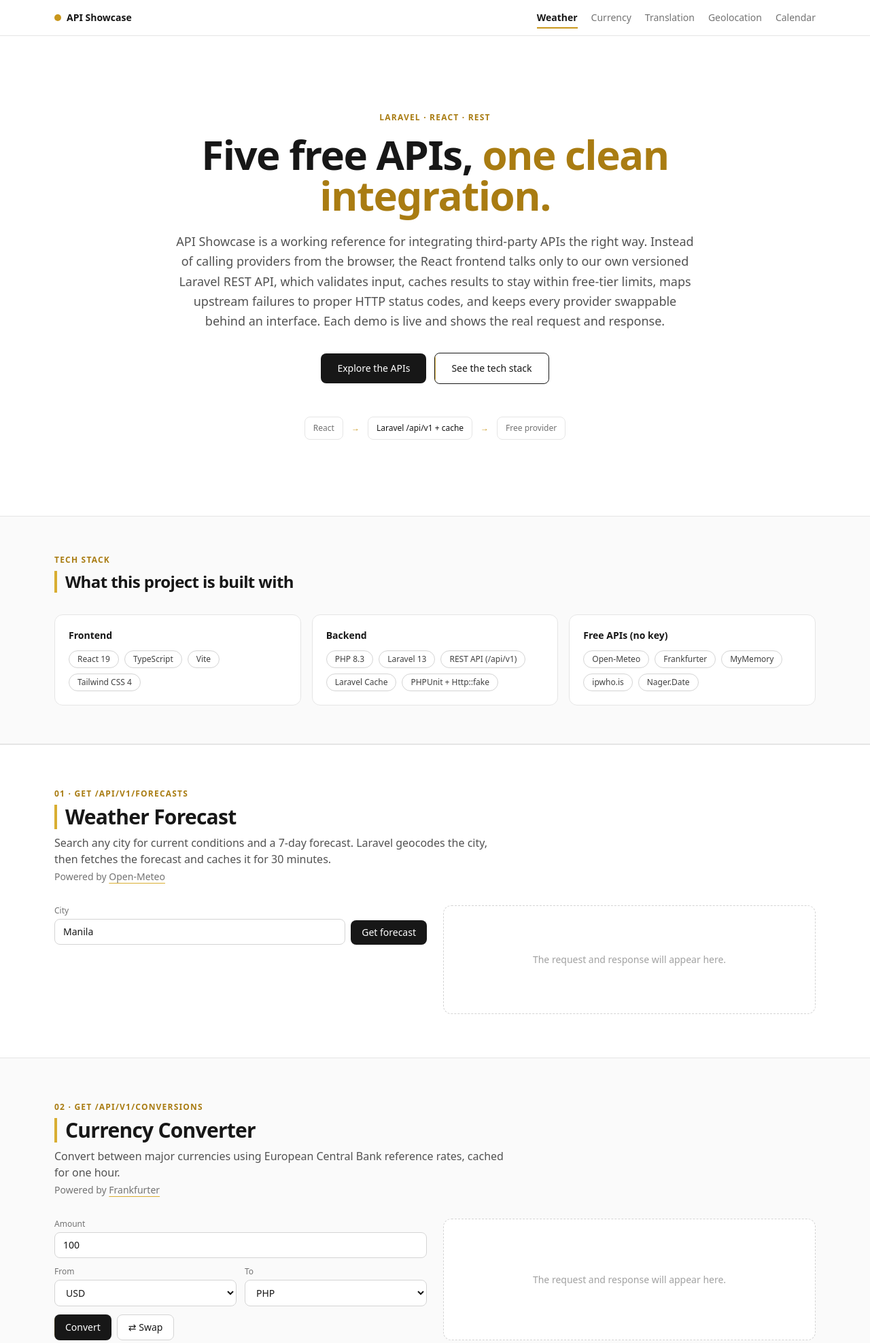
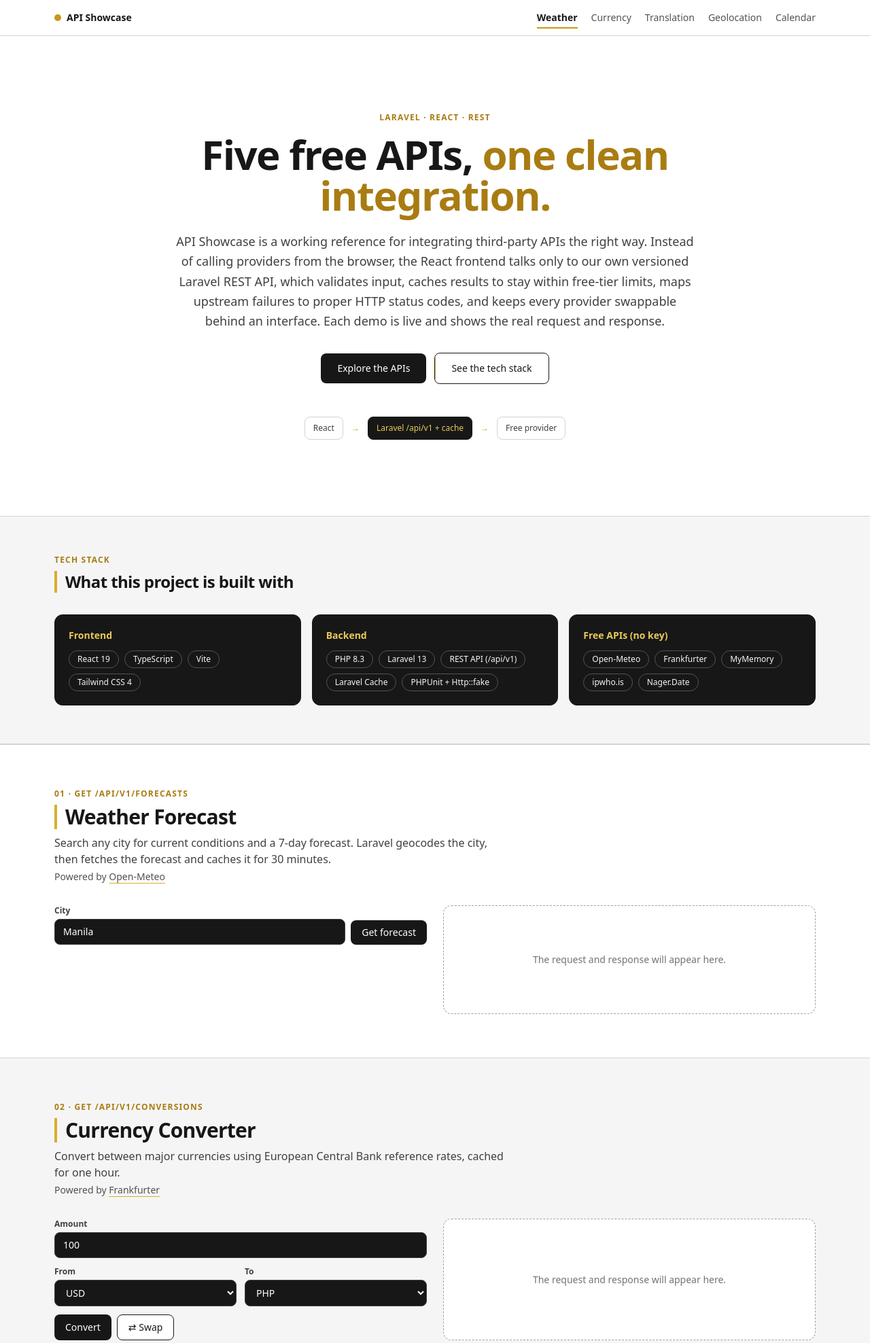
Before and after one commit to sheillarico/api-showcase, a Laravel app: page / in a window 1280 px wide. Shown: the top 1976 px of the page at 68% size. Run offline with Laravel 12, Linux system fonts and the light colour scheme; style sheets or scripts are compiled from the project's sources.

Commit message:
High-contrast dark inputs and results, remove hover movement on tech stack

```diff
--- a/resources/js/components/ResponseViewer.tsx
+++ b/resources/js/components/ResponseViewer.tsx
@@ -3,35 +3,35 @@ import type { ApiResult } from '@/lib/api';
 export default function ResponseViewer({ result }: { result: ApiResult<unknown> | null }) {
   if (!result) {
     return (
-      <div className="flex h-full min-h-40 items-center justify-center rounded-xl border border-dashed border-neutral-300 bg-white p-6 text-center text-sm text-neutral-400">
+      <div className="flex h-full min-h-40 items-center justify-center rounded-xl border border-dashed border-neutral-400 bg-white p-6 text-center text-sm text-neutral-500">
         The request and response will appear here.
       </div>
     );
   }
 
   return (
-    <div className="hover-lift overflow-hidden rounded-xl border border-neutral-200 bg-white">
-      <div className="flex flex-wrap items-center gap-2 border-b border-neutral-200 bg-neutral-50 px-4 py-2 text-xs">
-        <span className="rounded bg-neutral-900 px-1.5 py-0.5 font-semibold text-gold-300">{result.method}</span>
-        <code className="break-all text-neutral-700">{result.url}</code>
-        <span className="ml-auto whitespace-nowrap font-medium text-gold-700">
+    <div className="hover-lift overflow-hidden rounded-xl border border-neutral-900 bg-white">
+      <div className="flex flex-wrap items-center gap-2 bg-neutral-900 px-4 py-2.5 text-xs">
+        <span className="rounded bg-gold-400 px-1.5 py-0.5 font-semibold text-neutral-900">{result.method}</span>
+        <code className="break-all text-neutral-100">{result.url}</code>
+        <span className="ml-auto whitespace-nowrap font-medium text-gold-300">
           {result.status} · {result.ms} ms
         </span>
       </div>
 
       {result.body !== undefined && (
         <>
-          <p className="px-4 pt-3 text-[11px] font-semibold uppercase tracking-wider text-neutral-400">Request body</p>
-          <pre className="max-h-32 overflow-auto px-4 pb-3 pt-1 text-xs text-neutral-700">
+          <p className="px-4 pt-3 text-[11px] font-semibold uppercase tracking-wider text-neutral-500">Request body</p>
+          <pre className="max-h-32 overflow-auto px-4 pb-3 pt-1 text-xs text-neutral-800">
             {JSON.stringify(result.body, null, 2)}
           </pre>
         </>
       )}
 
-      <p className="border-t border-neutral-100 px-4 pt-3 text-[11px] font-semibold uppercase tracking-wider text-neutral-400">
+      <p className="border-t border-neutral-200 px-4 pt-3 text-[11px] font-semibold uppercase tracking-wider text-neutral-500">
         Response
       </p>
-      <pre className="max-h-80 overflow-auto px-4 pb-4 pt-1 text-xs leading-relaxed text-neutral-800">
+      <pre className="max-h-80 overflow-auto px-4 pb-4 pt-1 text-xs leading-relaxed text-neutral-900">
         {JSON.stringify(result.raw, null, 2)}
       </pre>
     </div>
--- a/resources/js/components/Section.tsx
+++ b/resources/js/components/Section.tsx
@@ -13,17 +13,17 @@ interface Props {
 }
 
 export default function Section({ id, index, title, description, provider, providerUrl, endpoint, children }: Props) {
-  const tone = index % 2 === 0 ? 'bg-neutral-50' : 'bg-white';
+  const tone = index % 2 === 0 ? 'bg-neutral-100' : 'bg-white';
 
   return (
-    <section id={id} className={`scroll-mt-20 border-t border-neutral-200 py-16 ${tone}`}>
+    <section id={id} className={`scroll-mt-20 border-t border-neutral-300 py-16 ${tone}`}>
       <Reveal className="mx-auto max-w-6xl px-4">
         <p className="text-xs font-semibold uppercase tracking-widest text-gold-600">
           {String(index).padStart(2, '0')} · {endpoint}
         </p>
         <h2 className="mt-2 border-l-4 border-gold-400 pl-3 text-3xl font-bold tracking-tight">{title}</h2>
-        <p className="mt-2 max-w-2xl text-neutral-600">{description}</p>
-        <p className="mt-1 text-sm text-neutral-500">
+        <p className="mt-2 max-w-2xl text-neutral-700">{description}</p>
+        <p className="mt-1 text-sm text-neutral-600">
           Powered by{' '}
           <a
             href={providerUrl}
--- a/resources/js/components/TechStack.tsx
+++ b/resources/js/components/TechStack.tsx
@@ -17,7 +17,7 @@ const GROUPS = [
 
 export default function TechStack() {
   return (
-    <section id="stack" className="scroll-mt-20 border-y border-neutral-200 bg-neutral-50 py-14">
+    <section id="stack" className="scroll-mt-20 border-y border-neutral-300 bg-neutral-100 py-14">
       <div className="mx-auto max-w-6xl px-4">
         <Reveal>
           <p className="text-xs font-semibold uppercase tracking-widest text-gold-600">Tech stack</p>
@@ -29,13 +29,13 @@ export default function TechStack() {
         <div className="mt-8 grid gap-4 md:grid-cols-3">
           {GROUPS.map((g, i) => (
             <Reveal key={g.title} delay={i * 120}>
-              <div className="hover-lift h-full rounded-xl border border-neutral-200 bg-white p-5">
-                <h3 className="text-sm font-semibold text-neutral-900">{g.title}</h3>
+              <div className="h-full rounded-xl border border-neutral-900 bg-neutral-900 p-5">
+                <h3 className="text-sm font-semibold text-gold-300">{g.title}</h3>
                 <ul className="mt-3 flex flex-wrap gap-2">
                   {g.items.map((item) => (
                     <li
                       key={item}
-                      className="cursor-default rounded-full border border-neutral-300 bg-white px-3 py-1 text-xs font-medium text-neutral-700 transition duration-200 hover:-translate-y-0.5 hover:border-gold-400 hover:bg-gold-50 hover:text-gold-700"
+                      className="cursor-default rounded-full border border-neutral-600 px-3 py-1 text-xs font-medium text-neutral-100 transition-colors duration-200 hover:border-gold-400 hover:text-gold-300"
                     >
                       {item}
                     </li>
--- a/resources/js/components/sections/CalendarSection.tsx
+++ b/resources/js/components/sections/CalendarSection.tsx
@@ -80,24 +80,27 @@ export default function CalendarSection() {
         {error && <ErrorNote message={error} />}
 
         {result && (
-          <ul className="mt-6 max-h-96 divide-y divide-neutral-200 overflow-auto rounded-xl border border-neutral-200 bg-white text-sm">
-            {result.data.length === 0 && <li className="px-4 py-3 text-neutral-500">No holidays found.</li>}
-            {result.data.map((h) => (
+          <ul className="mt-6 max-h-96 divide-y divide-neutral-800 overflow-auto rounded-xl border border-neutral-900 bg-neutral-900 text-sm">
+            {result.data.length === 0 && <li className="px-4 py-3 text-neutral-400">No holidays found.</li>}
+            {result.data.map((h) => {
+              const upcoming = h.date >= today;
+              return (
                 <li
                   key={h.date + h.name}
-                className={`flex justify-between gap-4 px-4 py-2.5 transition-colors ${
-                  h.date >= today ? 'text-neutral-900 hover:bg-gold-50' : 'text-neutral-400 hover:bg-neutral-50'
+                  className={`flex justify-between gap-4 px-4 py-2.5 transition-colors hover:bg-neutral-800 ${
+                    upcoming ? 'text-white' : 'text-neutral-500'
                   }`}
                 >
                   <span>
                     <span className="font-medium">{h.name}</span>
                     {h.local_name !== h.name && <span className="block text-xs">{h.local_name}</span>}
                   </span>
-                <span className={`whitespace-nowrap ${h.date >= today ? 'font-medium text-gold-700' : ''}`}>
+                  <span className={`whitespace-nowrap ${upcoming ? 'font-medium text-gold-300' : ''}`}>
                     {fmt(h.date)}
                   </span>
                 </li>
-            ))}
+              );
+            })}
           </ul>
         )}
       </div>
--- a/resources/js/components/sections/CurrencySection.tsx
+++ b/resources/js/components/sections/CurrencySection.tsx
@@ -78,7 +78,7 @@ export default function CurrencySection() {
                 setFrom(to);
                 setTo(from);
               }}
-              className="rounded-lg border border-neutral-300 bg-white px-4 py-2 text-sm transition hover:border-gold-400 hover:bg-gold-50 active:scale-95"
+              className="rounded-lg border border-neutral-900 bg-white px-4 py-2 text-sm font-medium transition hover:border-gold-400 hover:bg-gold-50 active:scale-95"
             >
               ⇄ Swap
             </button>
@@ -88,10 +88,10 @@ export default function CurrencySection() {
         {error && <ErrorNote message={error} />}
 
         {c && (
-          <div className="hover-lift mt-6 rounded-xl border border-neutral-200 bg-white p-5">
-            <p className="text-sm text-neutral-500">{money(c.amount, c.from)} =</p>
-            <p className="text-3xl font-bold">{money(c.result, c.to)}</p>
-            <p className="mt-2 text-sm text-neutral-500">
+          <div className="hover-lift mt-6 rounded-xl border border-neutral-900 bg-neutral-900 p-5 text-white">
+            <p className="text-sm text-neutral-400">{money(c.amount, c.from)} =</p>
+            <p className="text-3xl font-bold text-gold-300">{money(c.result, c.to)}</p>
+            <p className="mt-2 text-sm text-neutral-400">
               1 {c.from} = {c.rate} {c.to} · rates from {c.date}
             </p>
           </div>
--- a/resources/js/components/sections/GeolocationSection.tsx
+++ b/resources/js/components/sections/GeolocationSection.tsx
@@ -43,17 +43,17 @@ export default function GeolocationSection() {
         <Button onClick={() => run('GET', '/locations/current')} disabled={loading}>
           {loading ? 'Locating…' : 'Detect my location'}
         </Button>
-        <p className="mt-2 text-xs text-neutral-500">Your IP is sent to the lookup provider only when you click.</p>
+        <p className="mt-2 text-xs text-neutral-600">Your IP is sent to the lookup provider only when you click.</p>
 
         {error && <ErrorNote message={error} />}
 
         {l && (
           <>
-            <dl className="mt-6 divide-y divide-neutral-200 overflow-hidden rounded-xl border border-neutral-200 bg-white text-sm">
+            <dl className="mt-6 divide-y divide-neutral-800 overflow-hidden rounded-xl border border-neutral-900 bg-neutral-900 text-sm text-white">
               {rows.map(([k, v]) => (
-                <div key={k} className="flex justify-between gap-4 px-4 py-2.5 transition-colors hover:bg-neutral-50">
-                  <dt className="text-neutral-500">{k}</dt>
-                  <dd className="font-medium">{v ?? '—'}</dd>
+                <div key={k} className="flex justify-between gap-4 px-4 py-2.5 transition-colors hover:bg-neutral-800">
+                  <dt className="text-neutral-400">{k}</dt>
+                  <dd className="font-medium text-gold-300">{v ?? '—'}</dd>
                 </div>
               ))}
             </dl>
--- a/resources/js/components/sections/TranslationSection.tsx
+++ b/resources/js/components/sections/TranslationSection.tsx
@@ -91,20 +91,20 @@ export default function TranslationSection() {
                 setSource(target);
                 setTarget(source);
               }}
-              className="rounded-lg border border-neutral-300 bg-white px-4 py-2 text-sm transition hover:border-gold-400 hover:bg-gold-50 active:scale-95"
+              className="rounded-lg border border-neutral-900 bg-white px-4 py-2 text-sm font-medium transition hover:border-gold-400 hover:bg-gold-50 active:scale-95"
             >
               ⇄ Swap
             </button>
           </div>
-          {source === target && <p className="col-span-2 text-xs text-neutral-500">Choose two different languages.</p>}
+          {source === target && <p className="col-span-2 text-xs text-neutral-600">Choose two different languages.</p>}
         </form>
 
         {error && <ErrorNote message={error} />}
 
         {result && (
-          <div className="hover-lift mt-6 rounded-xl border border-neutral-200 bg-white p-5">
-            <p className="text-xs text-neutral-500">Translation</p>
-            <p className="mt-1 text-xl font-semibold">{result.data.translation}</p>
+          <div className="hover-lift mt-6 rounded-xl border border-neutral-900 bg-neutral-900 p-5 text-white">
+            <p className="text-xs uppercase tracking-wider text-neutral-400">Translation</p>
+            <p className="mt-1 text-xl font-semibold text-gold-300">{result.data.translation}</p>
           </div>
         )}
       </div>
--- a/resources/js/components/sections/WeatherSection.tsx
+++ b/resources/js/components/sections/WeatherSection.tsx
@@ -66,26 +66,30 @@ export default function WeatherSection() {
 
         {f && now && (
           <div className="mt-6">
-            <div className="hover-lift flex items-center gap-4 rounded-xl border border-neutral-200 bg-white p-4">
+            <div className="hover-lift flex items-center gap-4 rounded-xl border border-neutral-900 bg-neutral-900 p-4 text-white">
               <span className="text-5xl">{now.icon}</span>
               <div>
-                <p className="text-sm text-neutral-500">
+                <p className="text-sm text-neutral-400">
                   {f.location.name}
                   {f.location.country ? `, ${f.location.country}` : ''}
                 </p>
-                <p className="text-3xl font-bold">{Math.round(f.current.temperature_2m)}°C</p>
-                <p className="text-sm text-neutral-600">
+                <p className="text-3xl font-bold text-gold-300">{Math.round(f.current.temperature_2m)}°C</p>
+                <p className="text-sm text-neutral-300">
                   {now.label} · wind {f.current.wind_speed_10m} km/h
                 </p>
               </div>
             </div>
             <ul className="mt-3 grid grid-cols-2 gap-2 sm:grid-cols-4">
               {f.daily.time.slice(0, 7).map((d, i) => (
-                <li key={d} className="hover-lift rounded-lg border border-neutral-200 bg-white p-3 text-sm">
-                  <p className="text-xs text-neutral-500">{day(d)}</p>
+                <li
+                  key={d}
+                  className="hover-lift rounded-lg border border-neutral-900 bg-neutral-900 p-3 text-sm text-white"
+                >
+                  <p className="text-xs text-neutral-400">{day(d)}</p>
                   <p className="text-xl">{describe(f.daily.weather_code[i]).icon}</p>
                   <p>
-                    {Math.round(f.daily.temperature_2m_max[i])}° / {Math.round(f.daily.temperature_2m_min[i])}°
+                    <span className="text-gold-300">{Math.round(f.daily.temperature_2m_max[i])}°</span> /{' '}
+                    {Math.round(f.daily.temperature_2m_min[i])}°
                   </p>
                 </li>
               ))}
--- a/resources/js/components/ui.tsx
+++ b/resources/js/components/ui.tsx
@@ -1,7 +1,10 @@
 import type { AnchorHTMLAttributes, ButtonHTMLAttributes, ReactNode } from 'react';
 
+// Black fields with white text; gold border on focus.
 export const inputClass =
-  'w-full rounded-lg border border-neutral-300 bg-white px-3 py-2 text-sm outline-none transition hover:border-neutral-400 focus:border-gold-500 focus:ring-2 focus:ring-gold-400/30';
+  'w-full rounded-lg border border-neutral-700 bg-neutral-900 px-3 py-2 text-sm text-white placeholder:text-neutral-500 ' +
+  'outline-none transition [color-scheme:dark] [&_option]:bg-neutral-900 [&_option]:text-white ' +
+  'hover:border-neutral-500 focus:border-gold-400 focus:ring-2 focus:ring-gold-400/40';
 
 // Black button; a gold fill slides in from the left on hover.
 const base =
@@ -35,12 +38,12 @@ export function ButtonLink({
 }
 
 export function Label({ children }: { children: ReactNode }) {
-  return <span className="mb-1 block text-xs font-medium text-neutral-500">{children}</span>;
+  return <span className="mb-1 block text-xs font-semibold text-neutral-700">{children}</span>;
 }
 
 export function ErrorNote({ message }: { message: string }) {
   return (
-    <p role="alert" className="mt-4 rounded-lg border border-red-200 bg-red-50 px-3 py-2 text-sm text-red-700">
+    <p role="alert" className="mt-4 rounded-lg border border-red-300 bg-red-50 px-3 py-2 text-sm text-red-700">
       {message}
     </p>
   );
--- a/resources/js/pages/Landing.tsx
+++ b/resources/js/pages/Landing.tsx
@@ -32,7 +32,7 @@ export default function Landing() {
 
   return (
     <div className="min-h-screen bg-white text-neutral-900 antialiased">
-      <header className="sticky top-0 z-10 border-b border-neutral-200 bg-white/90 backdrop-blur">
+      <header className="sticky top-0 z-10 border-b border-neutral-300 bg-white/90 backdrop-blur">
         <nav className="mx-auto flex max-w-6xl items-center gap-6 overflow-x-auto px-4 py-3 text-sm">
           <a href="#top" className="group flex items-center gap-2 font-bold">
             <span className="h-2.5 w-2.5 rounded-full bg-gold-500 transition-transform duration-300 group-hover:scale-150" />
@@ -44,7 +44,7 @@ export default function Landing() {
                 key={n.id}
                 href={`#${n.id}`}
                 className={`relative whitespace-nowrap py-1 transition-colors after:absolute after:-bottom-0.5 after:left-0 after:h-0.5 after:w-full after:origin-left after:bg-gold-500 after:transition-transform after:duration-300 hover:text-neutral-900 hover:after:scale-x-100 motion-reduce:after:transition-none ${
-                  active === n.id ? 'font-semibold text-neutral-900 after:scale-x-100' : 'text-neutral-500 after:scale-x-0'
+                  active === n.id ? 'font-semibold text-neutral-900 after:scale-x-100' : 'text-neutral-600 after:scale-x-0'
                 }`}
               >
                 {n.label}
@@ -67,7 +67,7 @@ export default function Landing() {
           </h1>
 
           <p
-            className="animate-fade-up mx-auto mt-6 max-w-3xl text-lg leading-relaxed text-neutral-600"
+            className="animate-fade-up mx-auto mt-6 max-w-3xl text-lg leading-relaxed text-neutral-700"
             style={{ animationDelay: '200ms' }}
           >
             API Showcase is a working reference for integrating third-party APIs the right way. Instead of calling
@@ -88,16 +88,18 @@ export default function Landing() {
           </div>
 
           <div
-            className="animate-fade-up mx-auto mt-12 flex max-w-xl flex-wrap items-center justify-center gap-3 text-xs text-neutral-500"
+            className="animate-fade-up mx-auto mt-12 flex max-w-xl flex-wrap items-center justify-center gap-3 text-xs"
             style={{ animationDelay: '400ms' }}
           >
-            <span className="hover-lift rounded-lg border border-neutral-200 bg-white px-3 py-2">React</span>
+            <span className="rounded-lg border border-neutral-300 bg-white px-3 py-2 text-neutral-700">React</span>
             <span className="text-gold-500">→</span>
-            <span className="hover-lift rounded-lg border border-neutral-200 bg-white px-3 py-2 text-neutral-900">
+            <span className="rounded-lg border border-neutral-900 bg-neutral-900 px-3 py-2 text-gold-300">
               Laravel /api/v1 + cache
             </span>
             <span className="text-gold-500">→</span>
-            <span className="hover-lift rounded-lg border border-neutral-200 bg-white px-3 py-2">Free provider</span>
+            <span className="rounded-lg border border-neutral-300 bg-white px-3 py-2 text-neutral-700">
+              Free provider
+            </span>
           </div>
         </div>
 
@@ -110,7 +112,7 @@ export default function Landing() {
         <CalendarSection />
       </main>
 
-      <footer className="border-t border-neutral-200 bg-neutral-50 py-8 text-center text-sm text-neutral-500">
+      <footer className="border-t border-neutral-300 bg-neutral-100 py-8 text-center text-sm text-neutral-600">
         Built with Laravel and React. Data from Open-Meteo, Frankfurter, MyMemory, ipwho.is and Nager.Date.
       </footer>
     </div>
```
Lines whose indentation alone changed are shown as unchanged.
